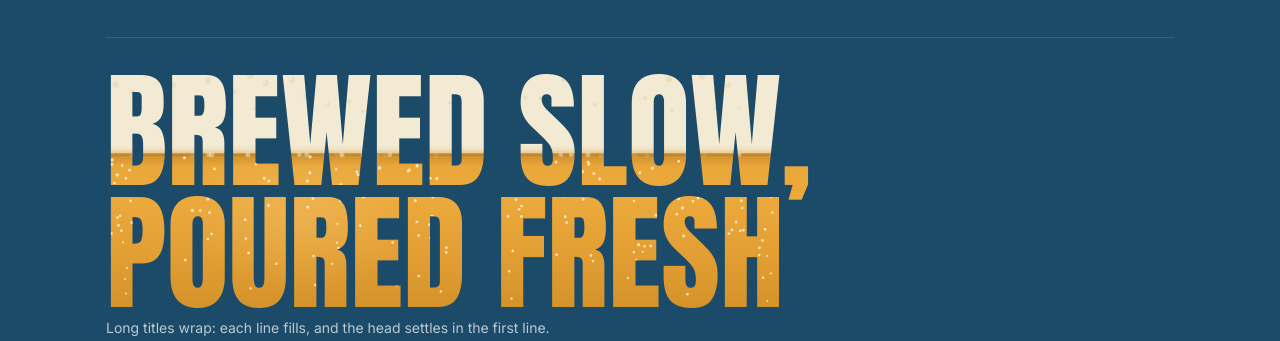
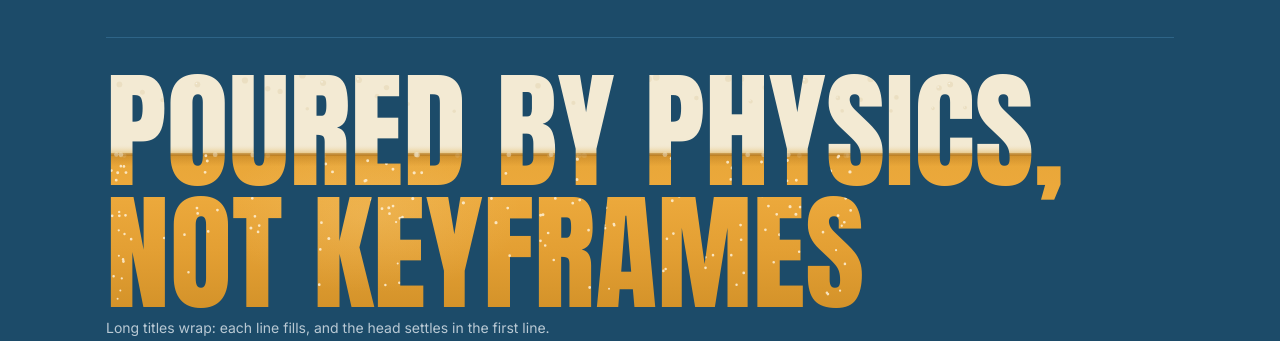
Before and after one commit to y3klab/beer-text, a website: page demo/index.html in a window 1280 px wide. Shown: the part 622-963 px from the top of the page. Drawn offline with Linux system fonts and the light colour scheme; animation ran at ten frames a second.

Commit message:
Demo: stacked headline says Poured by physics, not keyframes; sized to break after the comma on every screen

```diff
--- a/demo/index.html
+++ b/demo/index.html
@@ -23,7 +23,7 @@
   .row figcaption, .long figcaption { color: var(--muted); font-size: 14px; margin-top: 4px; }
   figure { margin: 0; }
   .long { border-top: 1px solid var(--line); margin-top: 48px; padding-top: 32px; }
-  .stack { font-family: Anton, Impact, sans-serif; font-weight: 400; text-transform: uppercase; font-size: clamp(3.5rem, 15vw, 8rem); line-height: 0.95; max-width: 6.2em; margin: 0; color: #FFFFFF; cursor: pointer; }
+  .stack { font-family: Anton, Impact, sans-serif; font-weight: 400; text-transform: uppercase; font-size: clamp(2rem, 11.8vw, 8rem); line-height: 0.95; max-width: 7.8em; margin: 0; color: #FFFFFF; cursor: pointer; }
   pre { background: #143A52; border-radius: 8px; padding: 16px; overflow-x: auto; font-size: 14px; margin-top: 48px; }
 </style>
 </head>
@@ -34,7 +34,7 @@
   <div class="controls" id="presets" role="group" aria-label="Beer style"></div>
   <div class="row" id="row"></div>
   <figure class="long">
-    <h2 class="stack" id="stack">Brewed slow, poured fresh</h2>
+    <h2 class="stack" id="stack">Poured by physics, not keyframes</h2>
     <figcaption>Long titles wrap: each line fills, and the head settles in the first line.</figcaption>
   </figure>
   <pre><code>import { pour } from 'beer-text';
```
